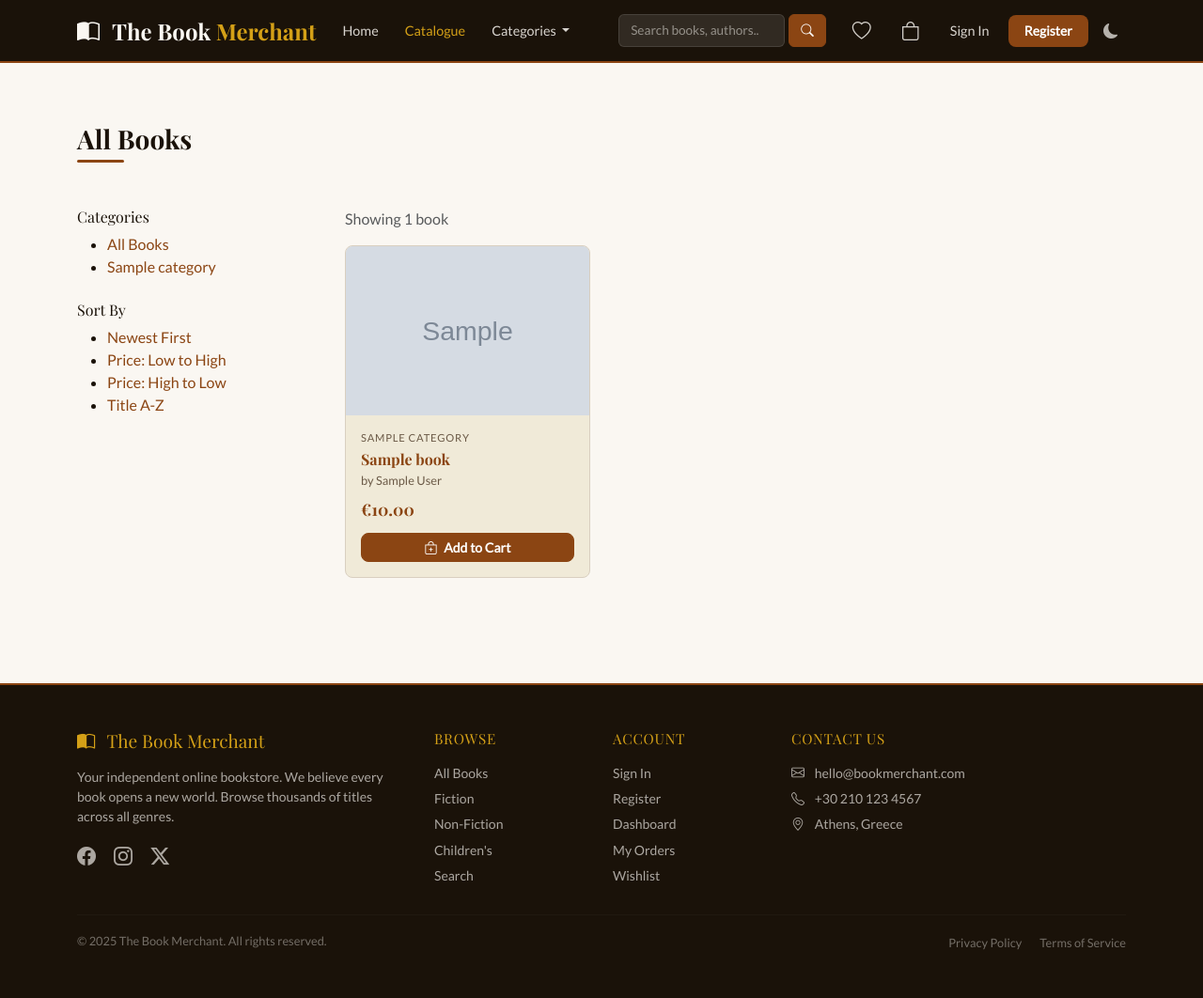
After one commit to nightmarelaws-tech/TheBookStore, a Django app: page /catalogue/ in a window 1280 px wide. The commit adds this page. Shown: the whole page at 94% size. Run offline with Django 4.2, Linux system fonts and the light colour scheme; tables that the repository leaves empty hold one stand-in row (values such as "Sample post"); grey boxes marked "Sample" are stand-in pictures.

Commit message:
Created catalogue page
Created catalogue page and added manga section

```diff
--- /dev/null
+++ b/templates/store/catalogue.html
@@ -0,0 +1,189 @@
+{% extends 'base.html' %}
+
+{% block title %}Catalogue - The Book Merchant{% endblock %}
+
+{% block content %}
+
+<!-- ----- CATALOGUE PAGE ----- -->
+<div class="container py-5">
+
+    <!-- ----- page title ----- -->
+    <div class="row mb-4">
+        <div class="col">
+            <h1 class="section-title">
+                {% if selected_category %}
+                    {{ selected_category.name }}
+                {% else %}
+                    All Books
+                {% endif %}
+            </h1>
+        </div>
+    </div>
+
+    <div class="row">
+
+        <!-- ----- LEFT SIDEBAR - category filter ----- -->
+        <div class="col-lg-3 mb-4">
+            <div class="filter-sidebar">
+
+                <!-- all categories list -->
+                <h6 class="filter-title">Categories</h6>
+                <ul class="filter-list">
+
+                    <!-- show all books link -->
+                    <li>
+                        <a href="/catalogue/"
+                           class="filter-link {% if not selected_category %}active{% endif %}">
+                            All Books
+                        </a>
+                    </li>
+
+                    <!-- loop through each category -->
+                    {% for cat in categories %}
+                    <li>
+                        <a href="/catalogue/?category={{ cat.slug }}"
+                           class="filter-link {% if selected_category.slug == cat.slug %}active{% endif %}">
+                            {{ cat.name }}
+                        </a>
+                    </li>
+                    {% endfor %}
+
+                </ul>
+
+                <!-- ----- sort options ----- -->
+                <h6 class="filter-title mt-4">Sort By</h6>
+                <ul class="filter-list">
+                    <li>
+                        <a href="?{% if selected_category %}category={{ selected_category.slug }}&{% endif %}sort=-created_at"
+                           class="filter-link {% if current_sort == '-created_at' %}active{% endif %}">
+                            Newest First
+                        </a>
+                    </li>
+                    <li>
+                        <a href="?{% if selected_category %}category={{ selected_category.slug }}&{% endif %}sort=price"
+                           class="filter-link {% if current_sort == 'price' %}active{% endif %}">
+                            Price: Low to High
+                        </a>
+                    </li>
+                    <li>
+                        <a href="?{% if selected_category %}category={{ selected_category.slug }}&{% endif %}sort=-price"
+                           class="filter-link {% if current_sort == '-price' %}active{% endif %}">
+                            Price: High to Low
+                        </a>
+                    </li>
+                    <li>
+                        <a href="?{% if selected_category %}category={{ selected_category.slug }}&{% endif %}sort=title"
+                           class="filter-link {% if current_sort == 'title' %}active{% endif %}">
+                            Title A-Z
+                        </a>
+                    </li>
+                </ul>
+
+            </div>
+            <!-- end filter sidebar -->
+        </div>
+
+        <!-- ----- RIGHT SIDE - book grid ----- -->
+        <div class="col-lg-9">
+
+            <!-- show how many books found -->
+            <p class="text-muted mb-3">
+                Showing {{ page_obj.paginator.count }} book{{ page_obj.paginator.count|pluralize }}
+            </p>
+
+            <!-- ----- book cards grid ----- -->
+            <div class="row g-4">
+                {% for book in page_obj %}
+                <div class="col-6 col-md-4 col-lg-4">
+                    <div class="book-card">
+
+                        <!-- book cover or placeholder -->
+                        {% if book.cover_image %}
+                            <img src="{{ book.cover_image.url }}"
+                                 alt="Cover of {{ book.title }}"
+                                 class="book-cover-img">
+                        {% else %}
+                            <div class="book-cover-placeholder">
+                                <i class="bi bi-book" aria-hidden="true"></i>
+                            </div>
+                        {% endif %}
+
+                        <div class="book-card-body">
+                            <!-- category label -->
+                            <p class="book-category">{{ book.category.name }}</p>
+                            <!-- book title - links to detail page -->
+                            <h3 class="book-title">
+                                <a href="/book/{{ book.slug }}/">{{ book.title }}</a>
+                            </h3>
+                            <!-- author -->
+                            <p class="book-author">by {{ book.author }}</p>
+                            <!-- price -->
+                            <p class="book-price">€{{ book.price }}</p>
+
+                            <!-- add to cart button -->
+                            <button class="btn btn-merchant btn-sm w-100 btn-add-to-cart"
+                                    data-book-id="{{ book.pk }}"
+                                    aria-label="Add {{ book.title }} to cart">
+                                <i class="bi bi-bag-plus me-1"></i>
+                                Add to Cart
+                            </button>
+                        </div>
+
+                    </div>
+                </div>
+                {% empty %}
+                    <!-- shown if no books in this category -->
+                    <div class="col-12">
+                        <div class="empty-state">
+                            <i class="bi bi-book empty-state-icon"></i>
+                            <h3>No books found</h3>
+                            <p>Try a different category or check back later.</p>
+                        </div>
+                    </div>
+                {% endfor %}
+            </div>
+            <!-- end book grid -->
+
+            <!-- ----- PAGINATION ----- -->
+            <!-- shows page 1, 2, 3 etc at the bottom -->
+            {% if page_obj.has_other_pages %}
+            <nav class="mt-4" aria-label="Page navigation">
+                <ul class="pagination justify-content-center">
+
+                    <!-- previous page button -->
+                    {% if page_obj.has_previous %}
+                    <li class="page-item">
+                        <a class="page-link" href="?page={{ page_obj.previous_page_number }}">
+                            Previous
+                        </a>
+                    </li>
+                    {% endif %}
+
+                    <!-- page numbers -->
+                    {% for num in page_obj.paginator.page_range %}
+                    <li class="page-item {% if page_obj.number == num %}active{% endif %}">
+                        <a class="page-link" href="?page={{ num }}">{{ num }}</a>
+                    </li>
+                    {% endfor %}
+
+                    <!-- next page button -->
+                    {% if page_obj.has_next %}
+                    <li class="page-item">
+                        <a class="page-link" href="?page={{ page_obj.next_page_number }}">
+                            Next
+                        </a>
+                    </li>
+                    {% endif %}
+
+                </ul>
+            </nav>
+            {% endif %}
+            <!-- end pagination -->
+
+        </div>
+        <!-- end right side -->
+
+    </div>
+</div>
+
+{% endblock %}
--- a/templates/store/homepage.html
+++ b/templates/store/homepage.html
@@ -108,6 +108,12 @@
                 </a>
             </div>
             <div class="col-6 col-md-3">
+                <a href="/catalogue/?category=manga" class="category-card" aria-label="Browse Manga">
+                    <i class="bi bi-journals category-icon" aria-hidden="true"></i>
+                    <span>Manga</span>
+                </a>
+            </div>
+            <div class="col-6 col-md-3">
                 <a href="/catalogue/" class="category-card" aria-label="All books">
                     <i class="bi bi-grid category-icon" aria-hidden="true"></i>
                     <span>All Books</span>
```
